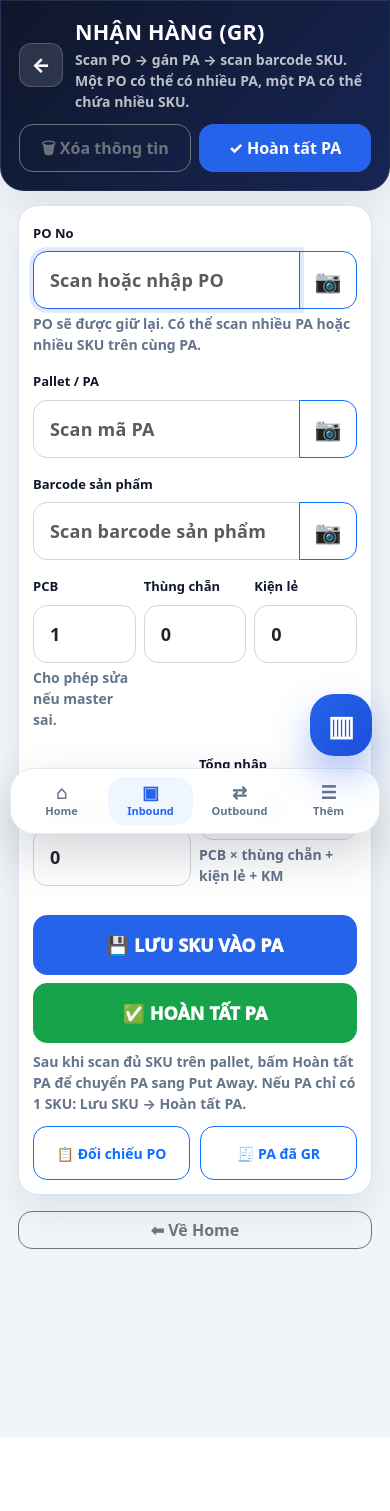
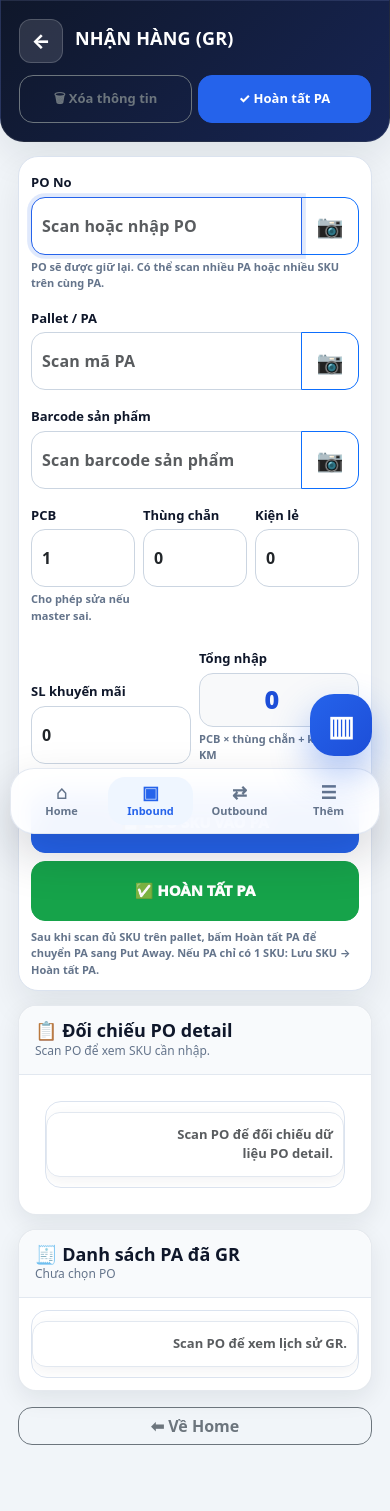
Before and after one commit to kiettrantuan1999-dotcom/pda-retail-dc, a FastAPI app: page /gr in a window 390 px wide. Shown: the top 1511 px of the page. Before the commit the page ends 1437 px from the top, so only its background shows below. Run offline with FastAPI, Linux system fonts and the light colour scheme; the visitor is signed in with stand-in values (Sample User, id 1).

Commit message:
Update v.09

```diff
--- a/app/static/js/gr.js
+++ b/app/static/js/gr.js
@@ -83,15 +83,14 @@ document.addEventListener("DOMContentLoaded", function () {
   function openSheet(sheet) {
     if (!sheet) return;
     sheet.classList.remove("d-none");
-    document.body.style.overflow = "hidden";
+    if (sheet.id === "editGrBox") {
+      sheet.scrollIntoView({ behavior: "smooth", block: "start" });
+    }
   }
 
   function closeSheet(sheet) {
     if (!sheet) return;
     sheet.classList.add("d-none");
-    if (!document.querySelector(".gr-sheet-backdrop:not(.d-none), .gr-complete-modal-backdrop:not(.d-none), .scanner-modal:not(.d-none)")) {
-      document.body.style.overflow = "";
-    }
   }
 
   document.querySelectorAll(".gr-sheet-close").forEach(function (btn) {
@@ -445,14 +444,17 @@ function escapeHtml(value) {
 
       return `
         <tr>
-          <td class="fw-semibold text-nowrap">${escapeHtml(r.pallet_id || "")}</td>
-          <td class="text-nowrap">${escapeHtml(r.sku || "")}</td>
-          <td style="min-width: 180px;">${escapeHtml(r.product_name || "-")}</td>
-          <td class="text-nowrap">${escapeHtml(r.barcode || "-")}</td>
-          <td class="text-end fw-semibold">${pcb}</td>
-          <td class="text-end fw-semibold">${Number(r.qty_total || r.qty_gr || 0)}</td>
-          <td><span class="badge text-bg-secondary">${escapeHtml(r.flow_status || "")}</span></td>
-          <td class="text-end">
+          <td class="gr-primary-cell" data-label="PA">
+            <div class="sku-main">${escapeHtml(r.pallet_id || "")}</div>
+            <div class="muted-line">SKU: ${escapeHtml(r.sku || "-")} · Barcode: ${escapeHtml(r.barcode || "-")}</div>
+          </td>
+          <td data-label="SKU">${escapeHtml(r.sku || "")}</td>
+          <td data-label="Tên hàng">${escapeHtml(r.product_name || "-")}</td>
+          <td data-label="Barcode">${escapeHtml(r.barcode || "-")}</td>
+          <td data-label="PCB" class="text-end fw-semibold">${pcb}</td>
+          <td data-label="SL nhập" class="text-end fw-semibold">${formatNumber(r.qty_total || r.qty_gr || 0)}</td>
+          <td data-label="Trạng thái"><span class="badge text-bg-secondary">${escapeHtml(r.flow_status || "")}</span></td>
+          <td data-label="Sửa" class="text-end">
             ${
               canEdit
                 ? `<button
@@ -515,15 +517,18 @@ function escapeHtml(value) {
     poDetailBody.innerHTML = summary.rows.map(function (r) {
       return `
         <tr>
-          <td class="fw-semibold text-nowrap">${escapeHtml(r.sku || "")}</td>
-          <td class="text-nowrap">${escapeHtml(r.barcode || "")}</td>
-          <td class="text-end">${Number(r.qty_order || 0)}</td>
-          <td class="text-end">${Number(r.carton_qty || 0)}</td>
-          <td class="text-end">${Number(r.loose_qty || 0)}</td>
-          <td class="text-end fw-semibold">${Number(r.qty_total || 0)}</td>
-          <td><span class="badge ${statusBadge(r.status)}">${escapeHtml(r.status || "")}</span></td>
-          <td class="small">${escapeHtml(r.note || "")}</td>
-          <td class="text-end fw-semibold">${Number(r.qty_total || 0)}</td>
+          <td class="gr-primary-cell" data-label="SKU">
+            <div class="sku-main">${escapeHtml(r.sku || "")}</div>
+            <div class="muted-line">Barcode: ${escapeHtml(r.barcode || "-")}</div>
+          </td>
+          <td data-label="Barcode">${escapeHtml(r.barcode || "")}</td>
+          <td data-label="SL đặt" class="text-end">${formatNumber(r.qty_order || 0)}</td>
+          <td data-label="Thùng chẵn" class="text-end">${formatNumber(r.carton_qty || 0)}</td>
+          <td data-label="Kiện lẻ" class="text-end">${formatNumber(r.loose_qty || 0)}</td>
+          <td data-label="Tổng SL" class="text-end fw-semibold">${formatNumber(r.qty_total || 0)}</td>
+          <td data-label="Trạng thái"><span class="badge ${statusBadge(r.status)}">${escapeHtml(r.status || "")}</span></td>
+          <td data-label="Ghi chú" class="small">${escapeHtml(r.note || "")}</td>
+          <td data-label="Đã nhập" class="text-end fw-semibold">${formatNumber(r.qty_received || r.received_qty || 0)}</td>
         </tr>
       `;
     }).join("");
--- a/app/templates/gr.html
+++ b/app/templates/gr.html
@@ -122,6 +122,84 @@
     background: rgba(0, 0, 0, 0.92);
     text-align: center;
   }
+
+  /* Mobile-first: giữ UI cũ, nhưng bảng không còn bắt buộc kéo ngang */
+  .gr-inline-section { margin-top: 14px; }
+  .gr-inline-section .gr-sheet {
+    width: 100%;
+    max-height: none;
+    border-radius: 18px;
+    box-shadow: 0 8px 24px rgba(15, 23, 42, 0.08);
+    border: 1px solid rgba(148, 163, 184, 0.24);
+  }
+  .gr-inline-section .gr-sheet-body { overflow: visible; padding: 12px; }
+  .gr-inline-section .gr-sheet-header { border-radius: 18px 18px 0 0; }
+  .gr-inline-section .gr-sheet-actions { display: none; }
+  .gr-inline-section .table-responsive { overflow-x: visible; }
+
+  .gr-mobile-table td .gr-cell-value { min-width: 0; overflow-wrap: anywhere; word-break: break-word; }
+  .gr-mobile-table .sku-main { font-weight: 900; color: #0f172a; }
+  .gr-mobile-table .muted-line { font-size: 12px; color: #64748b; }
+
+  @media (max-width: 768px) {
+    .gr-page-shell { max-width: 100%; }
+    .gr-title-wrap h4 { font-size: 18px; }
+    .gr-title-wrap .text-muted { display: none; }
+    .gr-action-bar { gap: 6px; }
+    .gr-action-bar .btn { padding-left: 8px; padding-right: 8px; font-size: 13px; }
+    .gr-card .card-body { padding: 12px; }
+    .form-control-lg { font-size: 16px; min-height: 46px; padding: 8px 10px; }
+    .pda-action-btn { min-height: 48px; font-size: 15px; }
+    .form-label { font-size: 13px; margin-bottom: 4px; }
+    .form-text { font-size: 11px; }
+    #productInfoBox .small { display: grid; gap: 2px; }
+
+    .gr-mobile-table { border-collapse: separate; border-spacing: 0 10px; }
+    .gr-mobile-table thead { display: none; }
+    .gr-mobile-table tbody tr {
+      display: block;
+      border: 1px solid #e2e8f0;
+      border-radius: 14px;
+      background: #fff;
+      padding: 8px 10px;
+      box-shadow: 0 4px 14px rgba(15, 23, 42, 0.05);
+    }
+    .gr-mobile-table tbody td {
+      display: flex;
+      justify-content: space-between;
+      gap: 12px;
+      border: 0 !important;
+      padding: 4px 0 !important;
+      text-align: right !important;
+      white-space: normal !important;
+      font-size: 13px;
+    }
+    .gr-mobile-table tbody td::before {
+      content: attr(data-label);
+      flex: 0 0 88px;
+      text-align: left;
+      color: #64748b;
+      font-weight: 700;
+    }
+    .gr-mobile-table tbody td.gr-primary-cell {
+      display: block;
+      text-align: left !important;
+      border-bottom: 1px dashed #e2e8f0 !important;
+      padding-bottom: 6px !important;
+      margin-bottom: 4px;
+    }
+    .gr-mobile-table tbody td.gr-primary-cell::before { content: ""; display: none; }
+    .gr-mobile-table .btn-sm {
+      min-width: 72px;
+      padding: 6px 10px;
+      font-weight: 800;
+    }
+    .gr-kpi-grid { gap: 8px; }
+    .gr-kpi-card { min-height: 58px; padding: 10px 12px; }
+    .gr-kpi-value { font-size: 18px; }
+    .gr-kpi-icon { width: 34px; height: 34px; font-size: 18px; }
+  }
+
 </style>
 {% endblock %}
 
@@ -287,29 +365,22 @@
       Sau khi scan đủ SKU trên pallet, bấm <b>Hoàn tất PA</b> để chuyển PA sang Put Away.
       Nếu PA chỉ có 1 SKU: Lưu SKU → Hoàn tất PA.
     </div>
-
-    <div class="gr-quick-panel">
-      <button id="openPoDetailSheetBtn" type="button" class="btn btn-outline-primary gr-quick-btn">📋 Đối chiếu PO</button>
-      <button id="openHistorySheetBtn" type="button" class="btn btn-outline-primary gr-quick-btn">🧾 PA đã GR</button>
-    </div>
-
   </div>
 </div>
 
-<div id="poDetailSheet" class="gr-sheet-backdrop d-none" role="dialog" aria-modal="true" aria-labelledby="poDetailSheetTitle">
+<div id="poDetailSheet" class="gr-inline-section" aria-labelledby="poDetailSheetTitle">
   <div class="gr-sheet">
     <div class="gr-sheet-header">
       <div>
         <h5 id="poDetailSheetTitle" class="gr-sheet-title">📋 Đối chiếu PO detail</h5>
         <div class="gr-sheet-subtitle" id="poDetailSubtitle">Scan PO để xem SKU cần nhập.</div>
       </div>
-      <button type="button" class="btn btn-light border gr-sheet-close" data-sheet-close="poDetailSheet">Đóng</button>
     </div>
     <div class="gr-sheet-body">
 
   <div class="card-body">
     <div class="table-responsive">
-      <table class="table table-sm align-middle mb-0 gr-table">
+      <table class="table table-sm align-middle mb-0 gr-table gr-mobile-table">
         <thead>
           <tr>
             <th>SKU</th>
@@ -380,19 +451,18 @@
   </div>
 </div>
 
-<div id="historySheet" class="gr-sheet-backdrop d-none" role="dialog" aria-modal="true" aria-labelledby="historySheetTitle">
+<div id="historySheet" class="gr-inline-section" aria-labelledby="historySheetTitle">
   <div class="gr-sheet">
     <div class="gr-sheet-header">
       <div>
         <h5 id="historySheetTitle" class="gr-sheet-title">🧾 Danh sách PA đã GR</h5>
         <div class="gr-sheet-subtitle" id="historySubtitle">Chưa chọn PO</div>
       </div>
-      <button type="button" class="btn btn-light border gr-sheet-close" data-sheet-close="historySheet">Đóng</button>
     </div>
     <div class="gr-sheet-body">
 
     <div class="table-responsive">
-      <table class="table table-sm align-middle mb-0 gr-table">
+      <table class="table table-sm align-middle mb-0 gr-table gr-mobile-table">
         <thead>
           <tr>
             <th>PA</th>
@@ -420,7 +490,7 @@
   </div>
 </div>
 
-<div id="editGrBox" class="gr-sheet-backdrop d-none" role="dialog" aria-modal="true" aria-labelledby="editGrSheetTitle">
+<div id="editGrBox" class="gr-inline-section d-none" aria-labelledby="editGrSheetTitle">
   <div class="gr-sheet">
     <div class="gr-sheet-header">
       <div>
```
